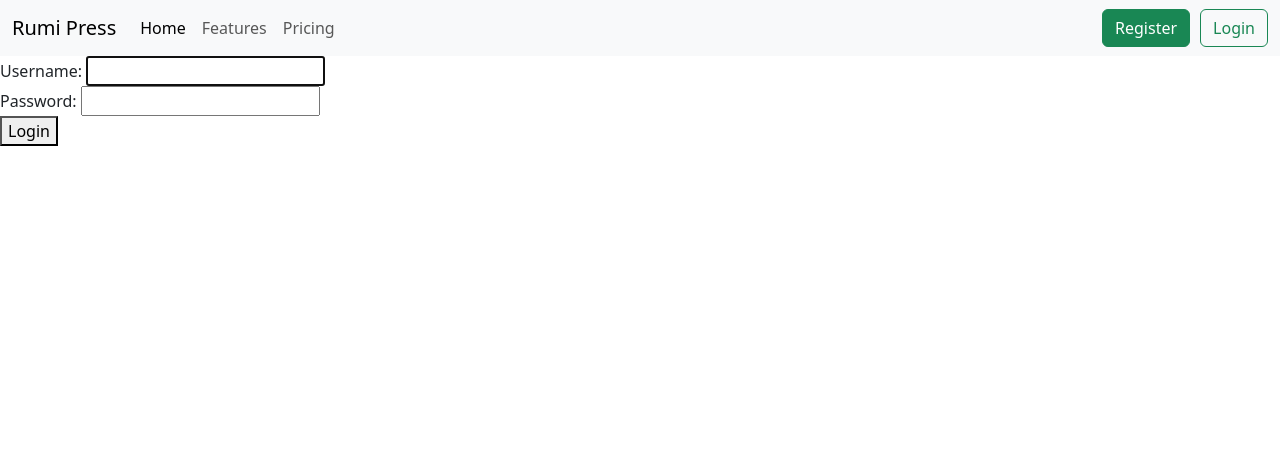
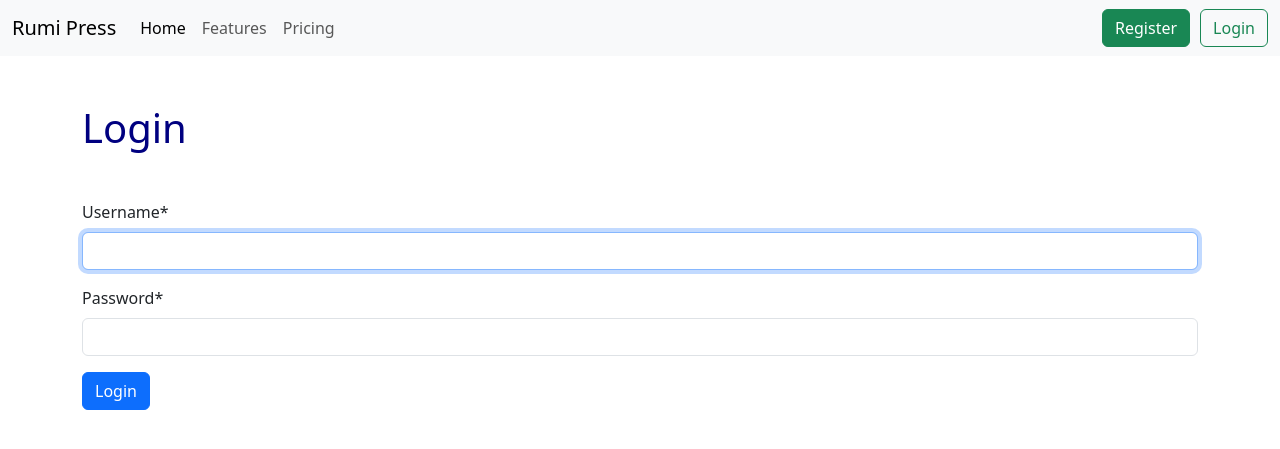
Before and after one commit to shahzadqadir/expense_tracker, a Django app: page /accounts/login/ in a window 1280 px wide. Shown: the top 449 px of the page. Run offline with Django 5.2, Linux system fonts and the light colour scheme; some libraries are stand-ins or nearby versions.

Commit message:
updated registration, login forms using crispy forms

```diff
--- a/static/css/base.css
+++ b/static/css/base.css
@@ -1,3 +1,3 @@
 h1{
-    color: yellowgreen;
+    color: navy;
 }
--- a/templates/registration/login.html
+++ b/templates/registration/login.html
@@ -1,11 +1,18 @@
 {% extends '_base.html' %}
+{% load crispy_forms_tags %}
 
 {% block content %}
 
-  <form action="" method="post">
-    {% csrf_token %}
-    {{ form }}
-    <button type="submit">Login</button>
-  </form>
+
+
+  <div class="container mt-5">
+    <h1 class="mb-5">Login</h1>
+    <form action="" method="post">
+      {% csrf_token %}
+      {{ form|crispy }}
+      <button class="btn btn-primary" type="submit">Login</button>
+    </form>
+  </div>
+
 
 {% endblock %}
```
Also changed, not shown: templates/registration/signup.html (+9 -5 lines), db.sqlite3.
